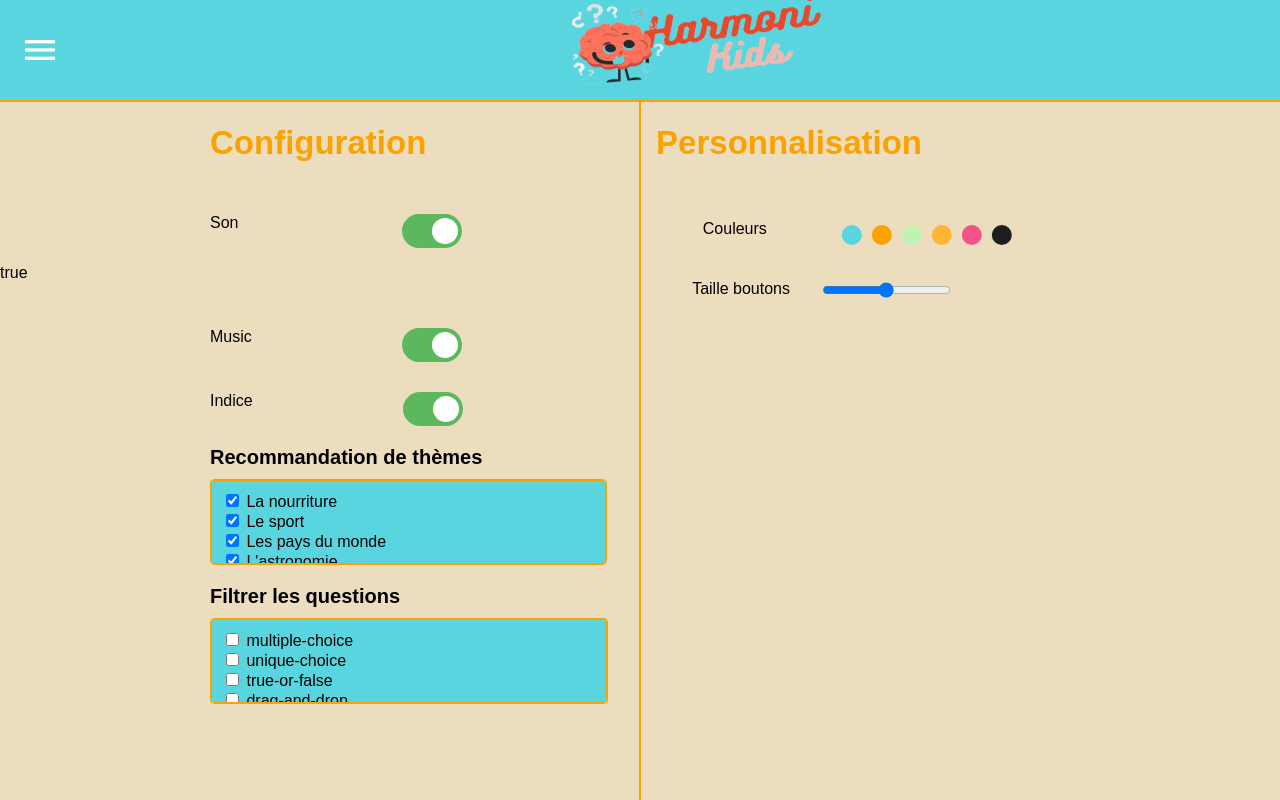
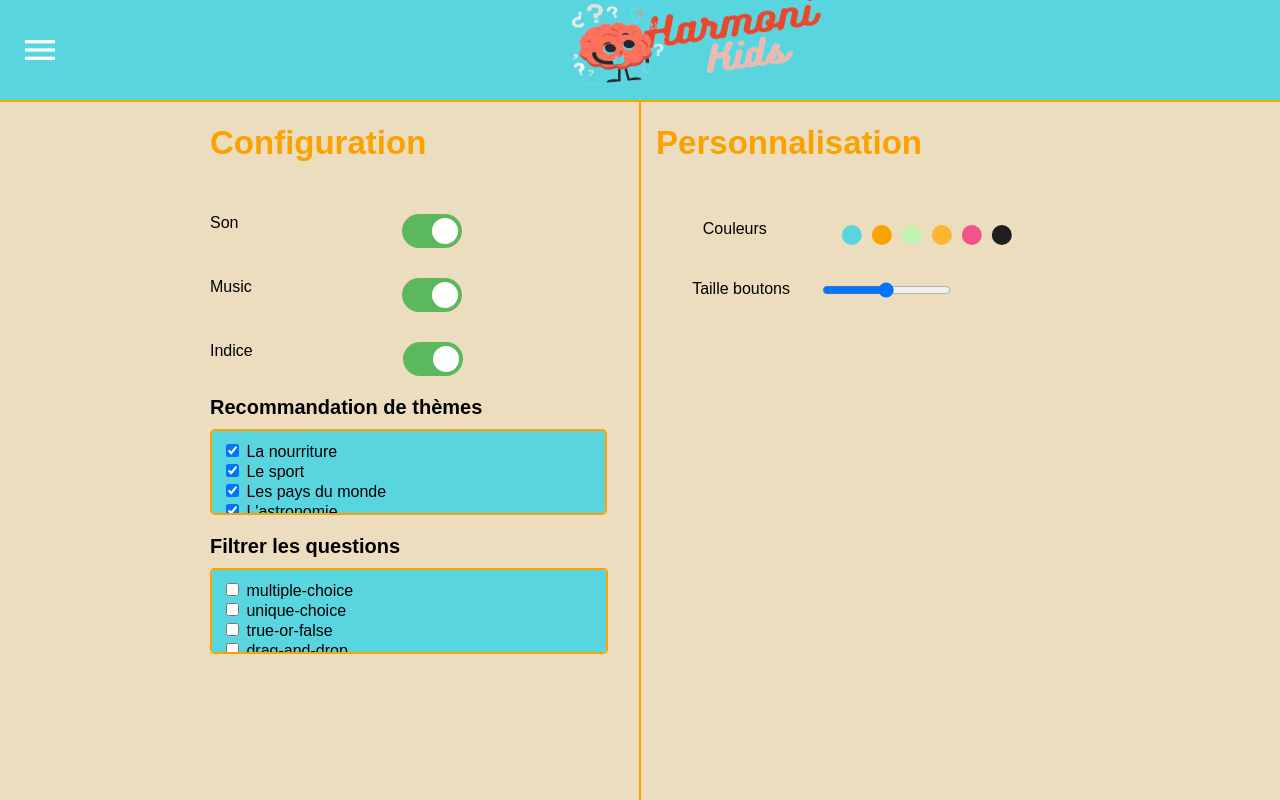
Before and after one commit to AlbanFALCOZ/Harmonikids, an Angular app in the folder front-end/: page /configuration in a window 1280 px wide. Built offline with nearby package versions, Linux system fonts and the light colour scheme; a web font is replaced by a local one.

Commit message:
Bug:Correction de bug #81

```diff
--- a/front-end/src/app/configuration/configuration.component.html
+++ b/front-end/src/app/configuration/configuration.component.html
@@ -19,7 +19,6 @@
 
   </div>
 
-  <p>{{isSoundOn}}</p>
 
   <div class="toggle-container">
     <span>Music</span>
```
